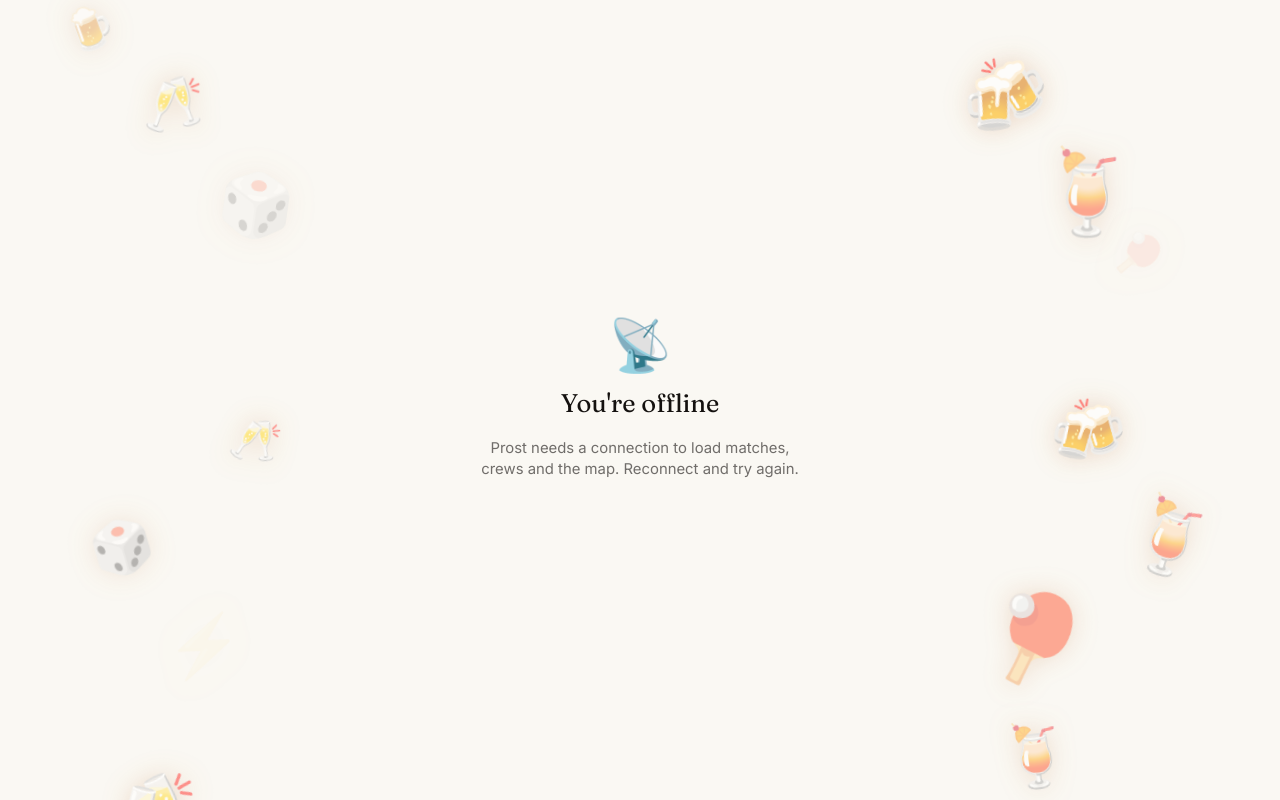
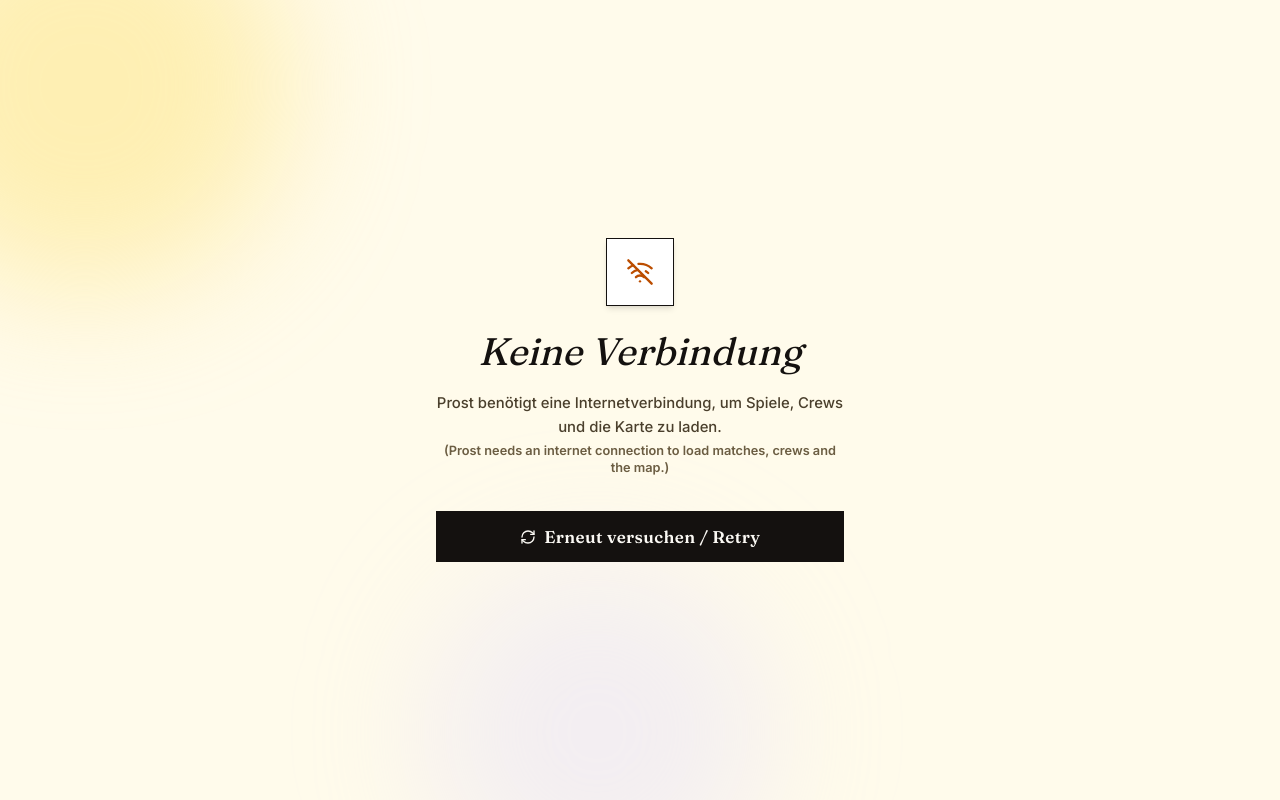
Before and after one commit to felixx-dbm/connect_over_trinkspiele, a Next.js app: page /offline in a window 1280 px wide. Built offline with nearby package versions, Linux system fonts and the light colour scheme; no server answers.

Commit message:
style(offline): redesign offline fallback page with   brand elements and multilingual support

```diff
--- a/src/app/offline/page.tsx
+++ b/src/app/offline/page.tsx
@@ -1,11 +1,46 @@
+"use client";
+
+import { WifiOff, RefreshCw } from "lucide-react";
+
 export default function OfflinePage() {
+  const handleReload = () => {
+    window.location.reload();
+  };
+
   return (
-    <main className="min-h-screen flex flex-col items-center justify-center px-6 text-center gap-4">
-      <div className="text-5xl">📡</div>
-      <h1 className="font-display text-2xl text-[#14110F]">You&apos;re offline</h1>
-      <p className="text-sm text-[#14110F]/60 max-w-xs">
-        Prost needs a connection to load matches, crews and the map. Reconnect and try again.
-      </p>
+    <main className="min-h-screen flex flex-col items-center justify-center px-6 text-center relative overflow-hidden bg-amber-50">
+      {/* Bernsteinfarbene Design-Blobs im Hintergrund (passend zum Prost-Look) */}
+      <div className="absolute -top-28 -left-28 w-96 h-96 rounded-full bg-amber-200/55 blur-3xl pointer-events-none" />
+      <div className="absolute -bottom-24 left-1/3 w-80 h-80 rounded-full bg-violet-200/35 blur-3xl pointer-events-none" />
+
+      <div className="relative z-10 flex flex-col items-center max-w-sm w-full">
+        {/* W-Lan-Aus Symbol in einer schicken Box */}
+        <div className="w-16 h-16 border border-[#14110F] flex items-center justify-center mb-6 bg-white shadow-md">
+          <WifiOff size={28} className="text-amber-700" />
+        </div>
+
+        {/* Deutsche Version */}
+        <h1 className="font-display text-4xl mb-4 italic text-[#14110F]">
+          Keine Verbindung
+        </h1>
+        <p className="text-sm text-[#4A3F2C] font-medium leading-relaxed mb-1">
+          Prost benötigt eine Internetverbindung, um Spiele, Crews und die Karte zu laden.
+        </p>
+
+        {/* Englische Übersetzung als Untertitel */}
+        <p className="text-xs text-[#6B5D42] mb-8 font-semibold">
+          (Prost needs an internet connection to load matches, crews and the map.)
+        </p>
+
+        {/* Interaktiver Reload-Button */}
+        <button
+          onClick={handleReload}
+          className="w-full h-12 btn-gold flex items-center justify-center gap-2 cursor-pointer"
+        >
+          <RefreshCw size={16} />
+          Erneut versuchen / Retry
+        </button>
+      </div>
     </main>
   );
 }
```
